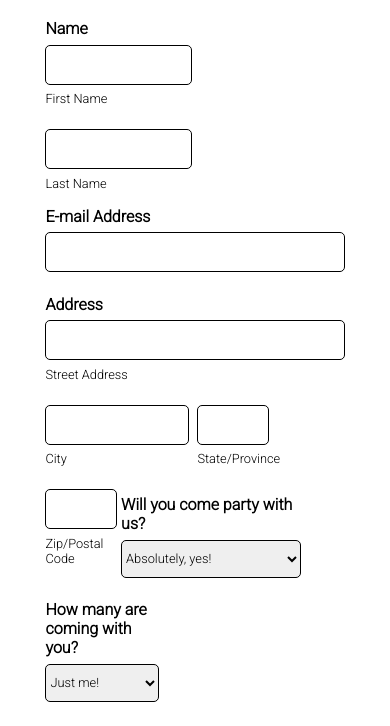
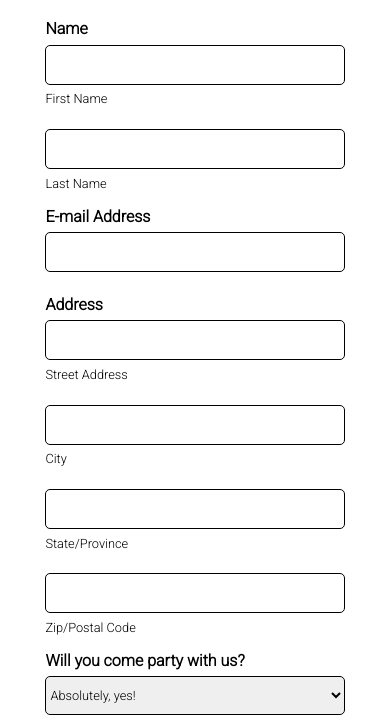
Before and after one commit to kimchanyoung/weddingsite, a plain HTML site: page savethedate.html in a window 390 px wide. Shown: the part 62-788 px from the top of the page. Drawn offline with Linux system fonts and the light colour scheme.

Commit message:
Mobile friendly save the date

```diff
--- a/app.css
+++ b/app.css
@@ -77,7 +77,7 @@
 
 #state {
   display: inline-block;
-  width: 24%;
+  width: 23.8%;
   padding-right: 1.5%;
 }
 #entry_1087511055 {
@@ -86,7 +86,7 @@
 
 #zip {
   display: inline-block;
-  width: 24%;
+  width: 24.1%;
 }
 #entry_1111722610 {
   width: 100%;
@@ -155,3 +155,10 @@
   background: #2E5481;
   border: solid 1px #203E5F;
 }
+
+@media only screen and (max-width: 768px) {
+  /* For mobile phones: */
+  .ss-form-question, #first-name, #last-name, #email, #address1, #city, #state, #zip, #decision, #plusone {
+    width: 100%;
+  }
+}
--- a/app.js
+++ b/app.js
@@ -0,0 +1 @@
+git
--- a/savethedate.html
+++ b/savethedate.html
@@ -2,6 +2,7 @@
 <html>
   <head>
     <meta charset='UTF=8'>
+    <meta name="viewport" content="width=device-width, initial-scale=1.0">
     <link type='text/css' rel='stylesheet' href='app.css'>
     <link href='https://fonts.googleapis.com/css?family=Roboto:300' rel='stylesheet' type='text/css'>
     <script src='app.js'></script>
```
